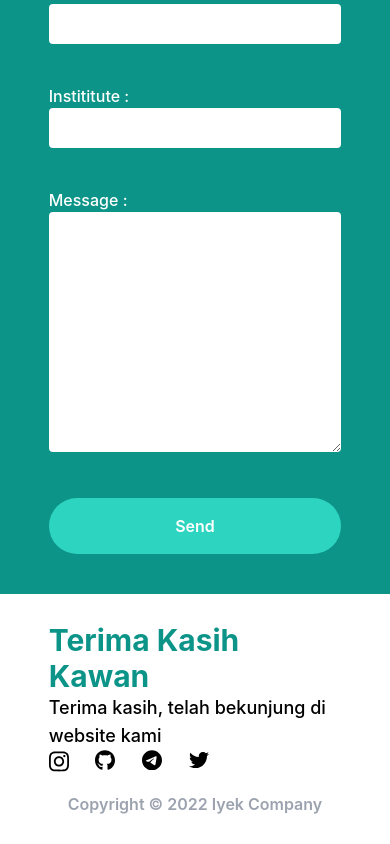
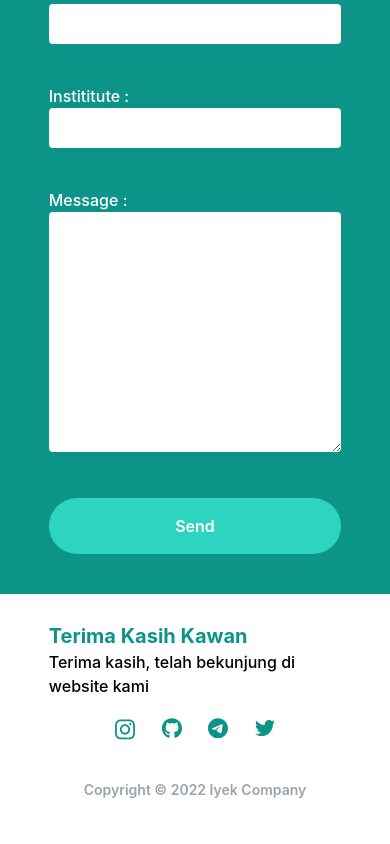
Before and after one commit to muhammadalief19/final-project, a React (Create React App) app: page / in a window 390 px wide. Shown: the part 4913-5757 px from the top of the page. Built offline with nearby package versions, Linux system fonts and the light colour scheme.

Commit message:
menambah fitur responsive pada footer

```diff
--- a/src/components/Footer.jsx
+++ b/src/components/Footer.jsx
@@ -13,29 +13,29 @@ function Footer() {
       <div className="w-full flex justify-center py-7">
         <div className="w-3/4 grid grid-flow-row gap-y-5">
           <div className="w-full">
-            <p className="text-3xl font-bold text-teal-600">
+            <p className="text-xl  md:text-2xl lg:text-3xl font-bold text-teal-600">
               Terima Kasih Kawan
             </p>
-            <p className="font-medium text-lg">
+            <p className="font-medium text-base lg:text-lg">
               Terima kasih, telah bekunjung di website kami
             </p>
-            <div className="w-40 flex justify-between">
+            <div className="mx-auto md:m-0 w-40 flex justify-between py-5">
               <a href="" className="">
-                <FontAwesomeIcon class="w-5" icon={faInstagram} />
+                <FontAwesomeIcon class="w-5 text-teal-600" icon={faInstagram} />
               </a>
               <a href="" className="">
-                <FontAwesomeIcon class="w-5" icon={faGithub} />
+                <FontAwesomeIcon class="w-5 text-teal-600" icon={faGithub} />
               </a>
               <a href="" className="">
-                <FontAwesomeIcon class="w-5" icon={faTelegram} />
+                <FontAwesomeIcon class="w-5 text-teal-600" icon={faTelegram} />
               </a>
               <a href="" className="">
-                <FontAwesomeIcon class="w-5" icon={faTwitter} />
+                <FontAwesomeIcon class="w-5 text-teal-600" icon={faTwitter} />
               </a>
             </div>
           </div>
           <div className="w-full">
-            <p className="text-center font-semibold text-gray-400">
+            <p className="text-center text-sm lg:text-base font-semibold text-gray-400">
               Copyright © 2022 Iyek Company
             </p>
           </div>
```
